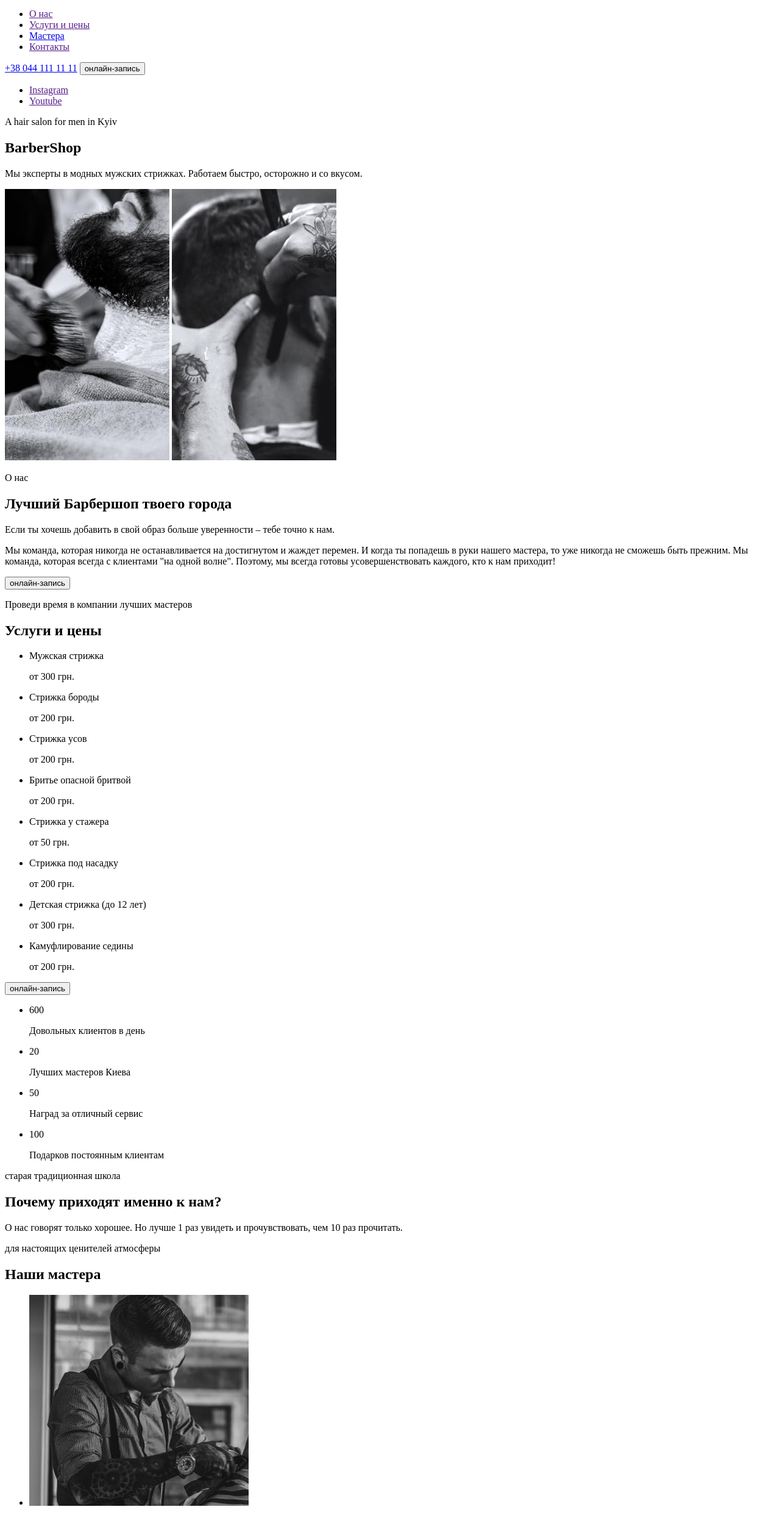
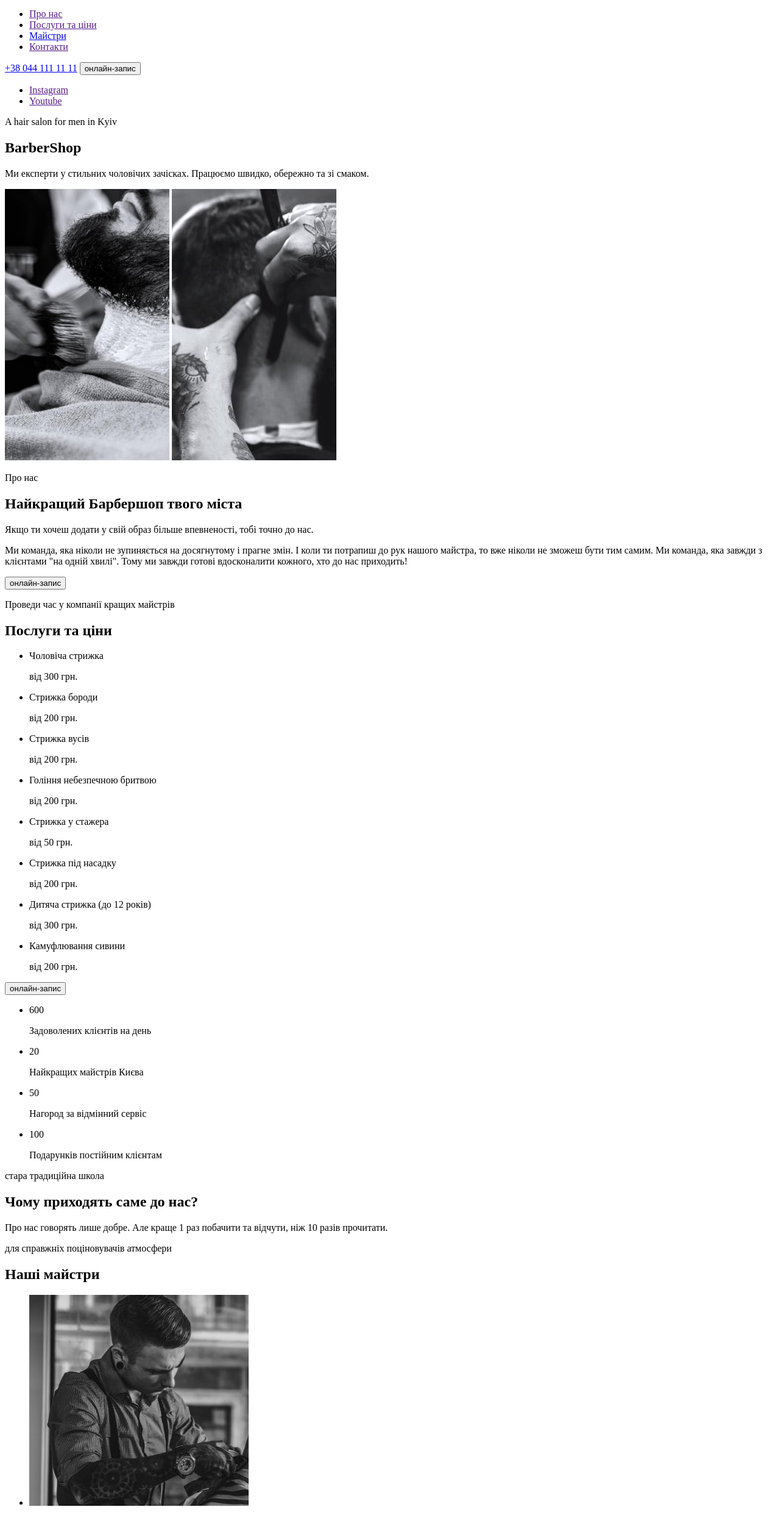
Before and after one commit to Sergeyfit/goit-barbershop-01, a plain HTML site: page index.html in a window 1280 px wide. Shown: the part 70-2560 px from the top of the page at 61% size. Drawn offline with Linux system fonts and the light colour scheme.

Commit message:
translate

```diff
--- a/index.html
+++ b/index.html
@@ -1,5 +1,5 @@
 <!DOCTYPE html>
-<html lang="en">
+<html lang="uk">
   <head>
     <meta charset="UTF-8" />
     <meta http-equiv="X-UA-Compatible" content="IE=edge" />
@@ -13,26 +13,35 @@
       </a>
       <nav>
         <ul>
-          <li><a href="">О нас</a></li>
-          <li><a href="">Услуги и цены</a></li>
-          <li><a href="#masters">Мастера</a></li>
-          <li><a href="">Контакты</a></li>
+          <li><a href="">Про нас</a></li>
+          <li><a href="">Послуги та ціни</a></li>
+          <li><a href="#masters">Майстри</a></li>
+          <li><a href="">Контакти</a></li>
         </ul>
       </nav>
       <a href="tel:+380441111111">+38 044 111 11 11</a>
-      <button type="button">онлайн-запись</button>
+      <button type="button">онлайн-запис</button>
     </header>
-
     <main>
       <section>
         <ul>
           <li>
-            <a href="" target="_blank" rel="noopener nofollow no referrer">
+            <a
+              lang="en"
+              href=""
+              target="_blank"
+              rel="noopener nofollow no referrer"
+            >
               Instagram
             </a>
           </li>
           <li>
-            <a href="" target="_blank" rel="noopener nofollow no referrer">
+            <a
+              lang="en"
+              href=""
+              target="_blank"
+              rel="noopener nofollow no referrer"
+            >
               Youtube
             </a>
           </li>
@@ -40,8 +49,8 @@
         <p lang="en">A hair salon for men in Kyiv</p>
         <h1 lang="en">BarberShop</h1>
         <p>
-          Мы эксперты в модных мужских стрижках. Работаем быстро, осторожно и со
-          вкусом.
+          Ми експерти у стильних чоловічих зачісках. Працюємо швидко, обережно
+          та зі смаком.
         </p>
       </section>
 
@@ -50,111 +59,110 @@
           src="./images/img-1.jpg"
           width="270"
           height="445"
-          alt="барбер бреет шею"
+          alt="барбер бриє шию"
         />
         <img
           src="./images/img-2.jpg"
           width="270"
           height="445"
-          alt="барбер  делает кантик"
+          alt="барбер робить кантик"
         />
-        <p>О нас</p>
-        <h2>Лучший Барбершоп твоего города</h2>
+        <p>Про нас</p>
+        <h2>Найкращий Барбершоп твого міста</h2>
         <p>
-          Если ты хочешь добавить в свой образ больше уверенности – тебе точно к
-          нам.
+          Якщо ти хочеш додати у свій образ більше впевненості, тобі точно до
+          нас.
         </p>
         <p>
-          Мы команда, которая никогда не останавливается на достигнутом и жаждет
-          перемен. И когда ты попадешь в руки нашего мастера, то уже никогда не
-          сможешь быть прежним. Мы команда, которая всегда с клиентами "на одной
-          волне". Поэтому, мы всегда готовы усовершенствовать каждого, кто к нам
-          приходит!
+          Ми команда, яка ніколи не зупиняється на досягнутому і прагне змін. І
+          коли ти потрапиш до рук нашого майстра, то вже ніколи не зможеш бути
+          тим самим. Ми команда, яка завжди з клієнтами "на одній хвилі". Тому
+          ми завжди готові вдосконалити кожного, хто до нас приходить!
         </p>
 
-        <button type="button">онлайн-запись</button>
+        <button type="button">онлайн-запис</button>
       </section>
 
       <section>
-        <p>Проведи время в компании лучших мастеров</p>
-        <h2>Услуги и цены</h2>
+        <p>Проведи час у компанії кращих майстрів</p>
+        <h2>Послуги та ціни</h2>
         <ul>
           <li>
-            <p>Мужская стрижка</p>
-            <p>от 300 грн.</p>
+            <p>Чоловіча стрижка</p>
+            <p>від 300 грн.</p>
           </li>
           <li>
-            <p>Стрижка бороды</p>
-            <p>от 200 грн.</p>
+            <p>Стрижка бороди</p>
+            <p>від 200 грн.</p>
           </li>
           <li>
-            <p>Стрижка усов</p>
-            <p>от 200 грн.</p>
+            <p>Стрижка вусів</p>
+            <p>від 200 грн.</p>
           </li>
           <li>
-            <p>Бритье опасной бритвой</p>
-            <p>от 200 грн.</p>
+            <p>Гоління небезпечною бритвою</p>
+            <p>від 200 грн.</p>
           </li>
         </ul>
 
         <ul>
           <li>
-            <p>Cтрижка у стажера</p>
-            <p>от 50 грн.</p>
+            <p>Стрижка у стажера</p>
+            <p>від 50 грн.</p>
           </li>
           <li>
-            <p>Стрижка под насадку</p>
-            <p>от 200 грн.</p>
+            <p>Стрижка під насадку</p>
+            <p>від 200 грн.</p>
           </li>
           <li>
-            <p>Детская стрижка (до 12 лет)</p>
-            <p>от 300 грн.</p>
+            <p>Дитяча стрижка (до 12 років)</p>
+            <p>від 300 грн.</p>
           </li>
           <li>
-            <p>Камуфлирование седины</p>
-            <p>от 200 грн.</p>
+            <p>Камуфлювання сивини</p>
+            <p>від 200 грн.</p>
           </li>
         </ul>
 
-        <button type="button">онлайн-запись</button>
+        <button type="button">онлайн-запис</button>
       </section>
 
       <section>
         <ul>
           <li>
             <span>600</span>
-            <p>Довольных клиентов в день</p>
+            <p>Задоволених клієнтів на день</p>
           </li>
           <li>
             <span>20</span>
-            <p>Лучших мастеров Киева</p>
+            <p>Найкращих майстрів Києва</p>
           </li>
           <li>
             <span>50</span>
-            <p>Наград за отличный сервис</p>
+            <p>Нагород за відмінний сервіс</p>
           </li>
           <li>
             <span>100</span>
-            <p>Подарков постоянным клиентам</p>
+            <p>Подарунків постійним клієнтам</p>
           </li>
         </ul>
 
-        <p>старая традиционная школа</p>
-        <h2>Почему приходят именно к нам?</h2>
+        <p>стара традиційна школа</p>
+        <h2>Чому приходять саме до нас?</h2>
         <p>
-          О нас говорят только хорошее. Но лучше 1 раз увидеть и прочувствовать,
-          чем 10 раз прочитать.
+          Про нас говорять лише добре. Але краще 1 раз побачити та відчути, ніж
+          10 разів прочитати.
         </p>
       </section>
 
       <section id="masters">
-        <p>для настоящих ценителей атмосферы</p>
-        <h2>Наши мастера</h2>
+        <p>для справжніх поціновувачів атмосфери</p>
+        <h2>Наші майстри</h2>
         <ul>
           <li>
             <img
               src="./images/master1.jpg"
-              alt="Барбер стрижет клиента"
+              alt="Барбер стриже клієнта"
               width="360"
               height="346"
             />
@@ -164,7 +172,7 @@
           <li>
             <img
               src="./images/master2.jpg"
-              alt="Барбер стрижет клиента"
+              alt="Барбер стриже клієнта"
               width="360"
               height="346"
             />
@@ -174,7 +182,7 @@
           <li>
             <img
               src="./images/master3.jpg"
-              alt="Барбер стрижет клиента"
+              alt="Барбер стриже клієнта"
               width="360"
               height="346"
             />
@@ -185,13 +193,13 @@
       </section>
 
       <section>
-        <p>На латинском языке “барба” означает “борода”</p>
+        <p>Латинською мовою “барба” означає “борода”</p>
         <h2 hidden>Галерея</h2>
         <ul>
           <li>
             <img
               src="./images/img-3.jpg"
-              alt="Барбер стрижет клиента"
+              alt="Барбер стриже клієнта"
               width="270"
               height="360"
             />
@@ -199,7 +207,7 @@
           <li>
             <img
               src="./images/img-4.jpg"
-              alt="Барбер стрижет клиента"
+              alt="Барбер стриже клієнта"
               width="270"
               height="360"
             />
@@ -207,7 +215,7 @@
           <li>
             <img
               src="./images/img-5.jpg"
-              alt="Барбер стрижет клиента"
+              alt="Барбер стриже клієнта"
               width="270"
               height="360"
             />
@@ -215,7 +223,7 @@
           <li>
             <img
               src="./images/img-6.jpg"
-              alt="Барбер стрижет клиента"
+              alt="Барбер стриже клієнта"
               width="270"
               height="360"
             />
@@ -223,10 +231,10 @@
         </ul>
       </section>
       <section>
-        <h2>онлайн-запись</h2>
+        <h2>онлайн-запис</h2>
       </section>
       <section>
-        <h2>Контакты</h2>
+        <h2>Контакти</h2>
         <address>
           <ul>
             <li>
@@ -234,7 +242,7 @@
                 href="https://goo.gl/maps/Dzyq8NvXK4zLedt2A"
                 target="_blank"
                 rel="noopener nofollow no referrer"
-                >ул. Васильковая, 7А Киев, 08132</a
+                >вул. Василькова, 7А Київ, 08132</a
               >
             </li>
             <li><a href="tel:+380441111111">+38 044 111 11 11</a></li>
@@ -243,20 +251,30 @@
             </li>
           </ul>
         </address>
-        <p>время работы</p>
-        <p>Ежедневно с 9:00 до 22:00</p>
+        <p>час роботи</p>
+        <p>Щодня з 9:00 до 22:00</p>
       </section>
     </main>
     <footer>
       <p>&copy; Copyright 2020</p>
       <ul>
         <li>
-          <a href="" target="_blank" rel="noopener nofollow no referrer">
+          <a
+            lang="en"
+            href=""
+            target="_blank"
+            rel="noopener nofollow no referrer"
+          >
             Instagram
           </a>
         </li>
         <li>
-          <a href="" target="_blank" rel="noopener nofollow no referrer">
+          <a
+            lang="en"
+            href=""
+            target="_blank"
+            rel="noopener nofollow no referrer"
+          >
             Youtube
           </a>
         </li>
```
